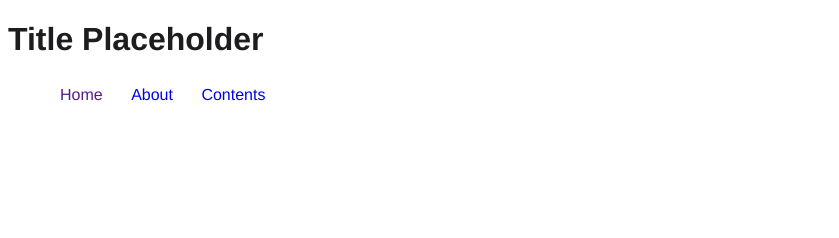
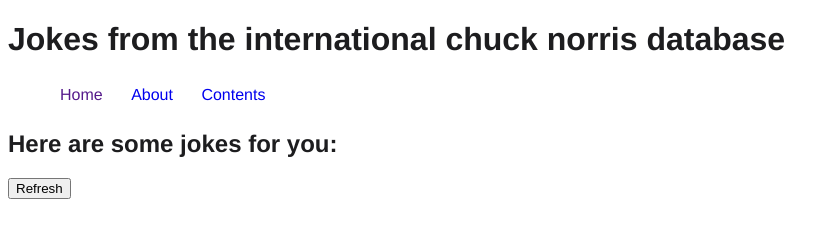
Before and after one commit to ChristianHu/WebEngineeringMyProject, a website built with webpack: page src/index.html in a window 1280 px wide. Shown: the whole page, without its empty margins (0-839 px from the left). Built offline with nearby package versions, Linux system fonts and the light colour scheme.

Commit message:
added chuck norris api handling

```diff
--- a/src/index.html
+++ b/src/index.html
@@ -17,6 +17,35 @@
         <li><a href="html/contents.html">Contents</a></li>
     </ul>
 </nav>
-<!--<div id="app"></div>-->
+<h2>Here are some jokes for you:</h2>
+<button id='refresh-content' onclick='refreshContent()'>Refresh</button>
+<ol id='contentList'></ol>
+<script type="text/javascript">
+    // TODO: move this function in index.js
+    function refreshContent() {
+        const request = new XMLHttpRequest();
+        // documentation: https://www.icndb.com/api/
+        request.open(
+            "GET",
+            'http://api.icndb.com/jokes/random/5',
+            true
+        );
+        request.onload = function () {
+            if (this.status === 200) {
+                let output = "";
+                const response = JSON.parse(this.responseText);
+                if (response.type === "success") {
+                    response.value.forEach(function (responseValue) {
+                        output += `<li>${responseValue.joke}</li>`;
+                    });
+                } else {
+                    output += '<li>Error: could not fetch jokes!</li>';
+                }
+                document.querySelector("#contentList").innerHTML = output;
+            }
+        };
+        request.send();
+    }
+</script>
 </body>
 </html>
--- a/src/index.js
+++ b/src/index.js
@@ -1,18 +1,2 @@
-// import axios from "axios";
+// eslint-disable-next-line import/no-import-module-exports
 import './styles/style.scss';
-import { printMessage } from './scripts/test.ts';
-
-// console.log("Hello npm project!");
-// index.js
-const user = 'susan';
-console.log(`hello ${user}, welcome to your npm project!`);
-
-for (let i = 0; i < 5; i++) {
-  console.log(`hello ${user}, welcome to your npm project!`);
-}
-
-const username = undefined ?? 'Guest'; // nullish coalescing operator in ES2020
-console.log(username);
-
-printMessage(user);
-printMessage(['susan', 'eric', 'john']);
--- a/src/styles/style.scss
+++ b/src/styles/style.scss
@@ -23,3 +23,8 @@
     text-decoration: none;
   }
 }
+
+h2 {
+  width: 100%;
+  padding-top: 50px;
+}
--- a/webpack.dev.js
+++ b/webpack.dev.js
@@ -31,7 +31,7 @@
   plugins: [
     new CleanWebpackPlugin(),
     new HtmlWebpackPlugin({
-      title: 'Title Placeholder',
+      title: 'Jokes from the international chuck norris database',
       filename: 'index.html',
       template: path.resolve(__dirname, './src/index.html'),
     }),
```
